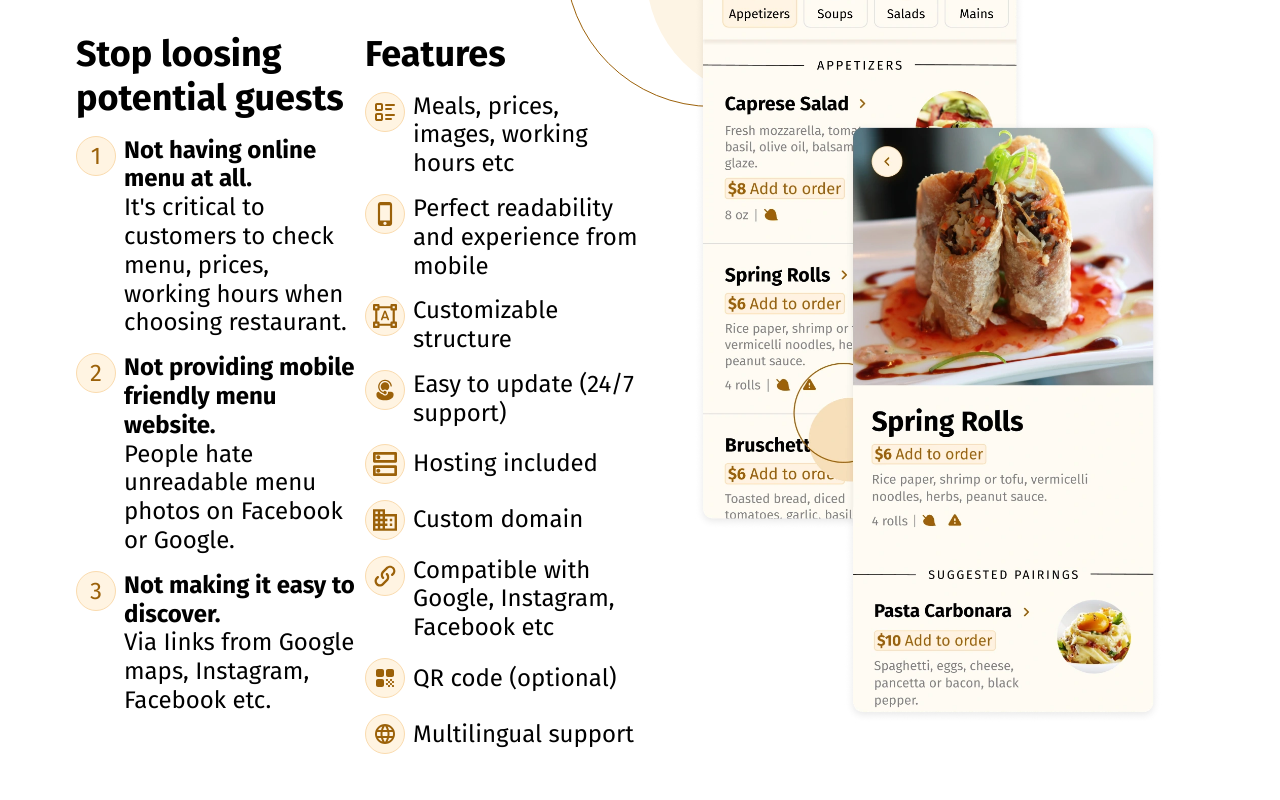
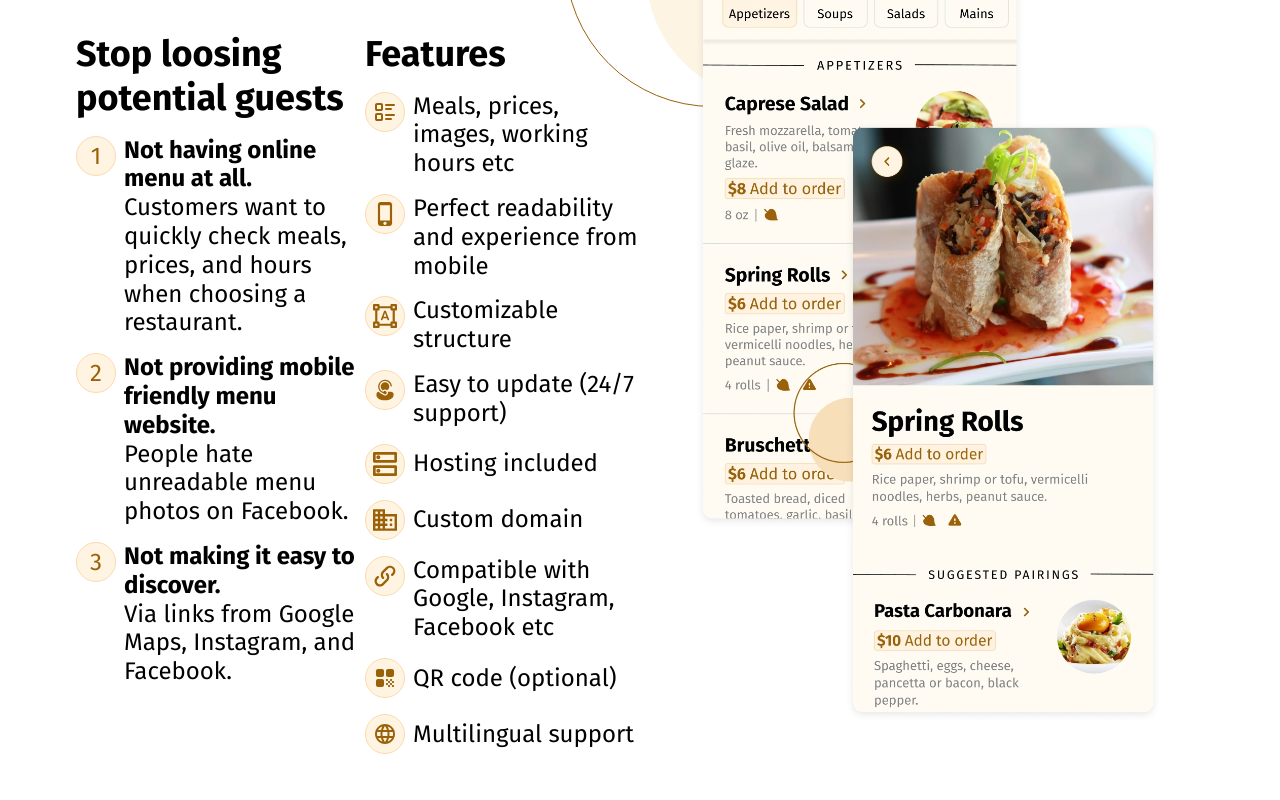
Before and after one commit to DaddyStannis/qrlink-menu, a plain HTML site: page index.html in a window 1280 px wide. Shown: the part 860-1660 px from the top of the page. Drawn offline with Linux system fonts and the light colour scheme.

Commit message:
DaddyStannis published a site update

```diff
--- a/index.html
+++ b/index.html
@@ -20,7 +20,7 @@
 
   <meta name="theme-color" content="#000">
 
-  <link rel="stylesheet" href="src.c4d9bd77.css">
+  <link rel="stylesheet" href="src.1158b3c4.css">
 </head>
 
 
@@ -97,19 +97,18 @@
                 <div class="feature-list__icon feature-list__icon--count"></div>
                 <span>
                   <b>Not having online menu at all.</b><br>
-                  It's critical to customers to check menu, prices, working
-                  hours when choosing restaurant.</span>
+                  Customers want to quickly check meals, prices, and hours when
+                  choosing a restaurant.</span>
               </li>
               <li class="none">
                 <div class="feature-list__icon feature-list__icon--count"></div>
                 <span><b>Not providing mobile friendly menu website.</b><br>
-                  People hate unreadable menu photos on Facebook or
-                  Google.</span>
+                  People hate unreadable menu photos on Facebook.</span>
               </li>
               <li>
                 <div class="feature-list__icon feature-list__icon--count"></div>
                 <span><b>Not making it easy to discover.</b><br>
-                  Via Iinks from Google maps, Instagram, Facebook etc.</span>
+                  Via links from Google Maps, Instagram, and Facebook.</span>
               </li>
             </ul>
           </div>
--- a/src.c4d9bd77.css
+++ b/src.1158b3c4.css
@@ -647,6 +647,12 @@ body.hidden {
   }
 }
 
+@media screen and (min-width: 768px) {
+  .feature-list li span {
+    max-width: 248px;
+  }
+}
+
 @media only screen and (max-width: 1023px) {
   .inner .feature {
     margin-bottom: 65px;
@@ -1257,4 +1263,4 @@ body.hidden {
 
 
 
-/*# sourceMappingURL=src.c4d9bd77.css.map */
+/*# sourceMappingURL=src.1158b3c4.css.map */
```
Also changed, not shown: privacy.html (+1 -1 lines), terms.html (+1 -1 lines), 2 other files.
